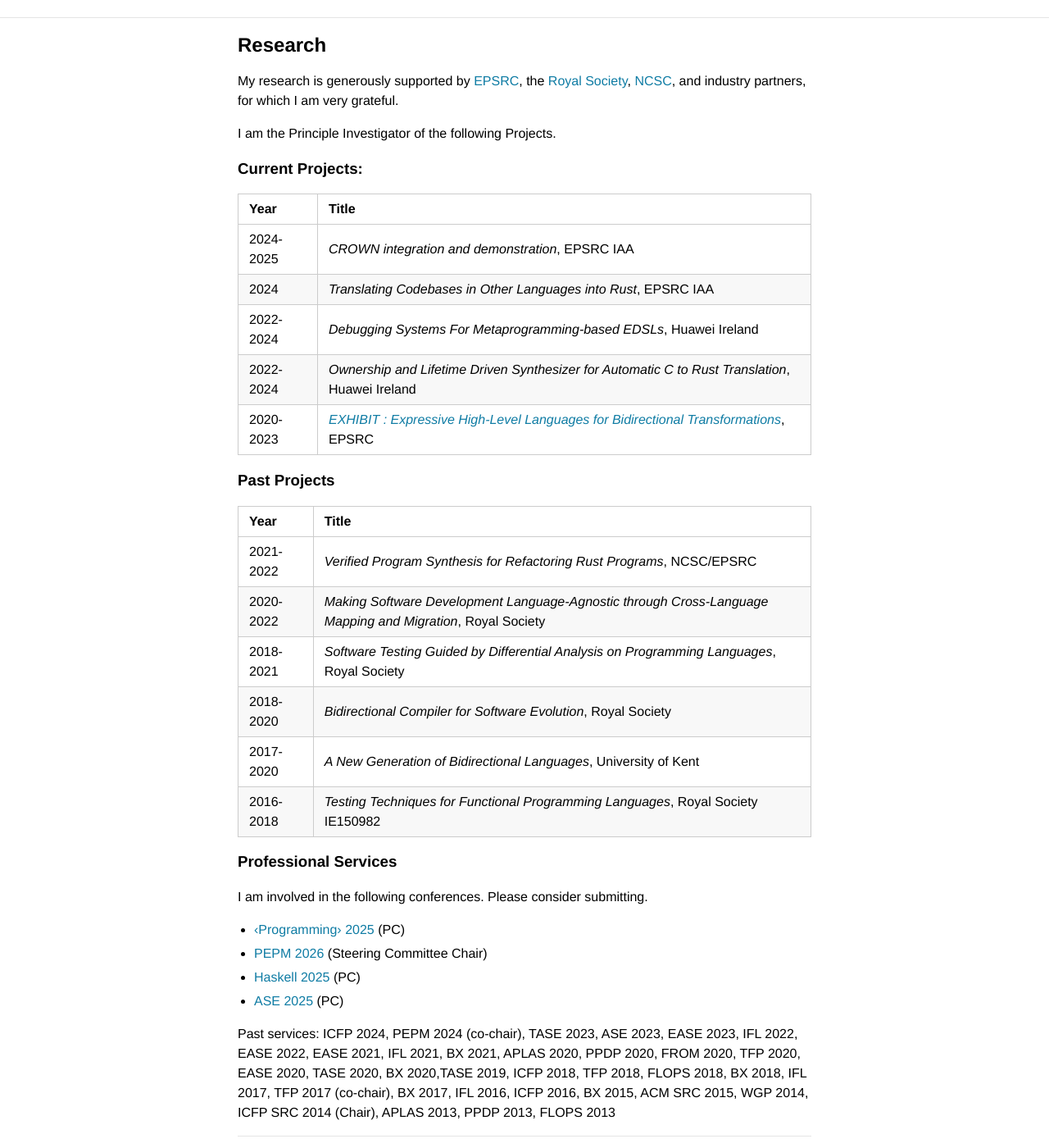
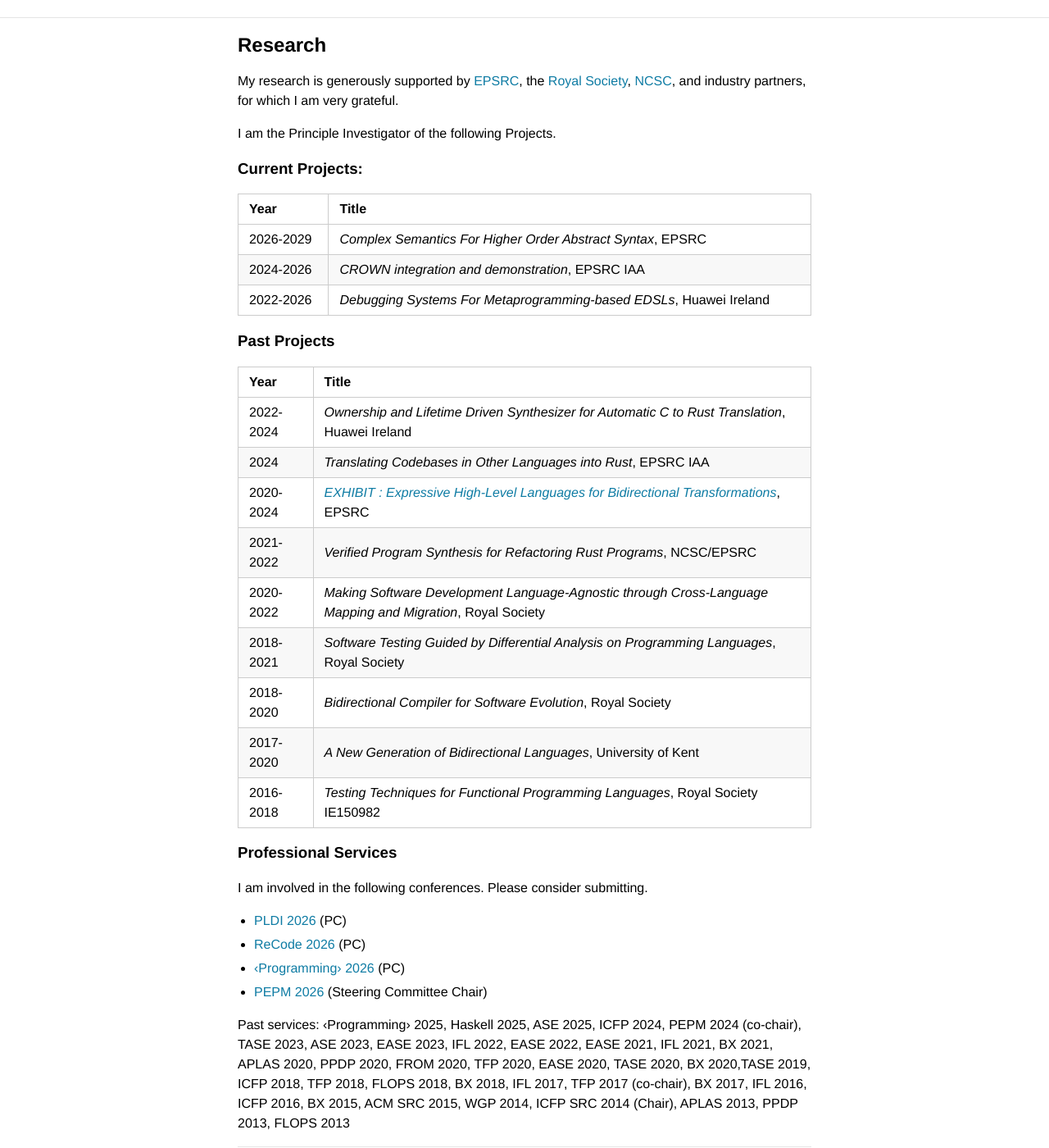
Before and after one commit to mengwangoxf/mengwangoxf.github.io, a Jekyll site: the page built from research.md, in a window 1280 px wide and 1400 px high, scrolled down 177 px. Shown: the whole window at 82% size. Built offline with Jekyll 4.4.1, drawn with Linux system fonts in a browser that asks for light colours.

Commit message:
Update research.md

```diff
--- a/research.md
+++ b/research.md
@@ -12,17 +12,18 @@ I am the Principle Investigator of the following Projects.
 
 Year | Title
 -----|-----------
-2024-2025| *CROWN integration and demonstration*, EPSRC IAA
-2024| *Translating Codebases in Other Languages into Rust*, EPSRC IAA
-2022-2024 | *Debugging Systems For Metaprogramming-based EDSLs*, Huawei Ireland
-2022-2024 | *Ownership and Lifetime Driven Synthesizer for Automatic C to Rust Translation*, Huawei Ireland
-2020-2023 | [*EXHIBIT : Expressive High-Level Languages for Bidirectional Transformations*](https://gow.epsrc.ukri.org/NGBOViewGrant.aspx?GrantRef=EP/T008911/1), EPSRC
+2026-2029| *Complex Semantics For Higher Order Abstract Syntax*, EPSRC
+2024-2026| *CROWN integration and demonstration*, EPSRC IAA
+2022-2026 | *Debugging Systems For Metaprogramming-based EDSLs*, Huawei Ireland
 
 
 ### Past Projects
 
 Year | Title
 ---|-----------
+2022-2024 | *Ownership and Lifetime Driven Synthesizer for Automatic C to Rust Translation*, Huawei Ireland
+2024| *Translating Codebases in Other Languages into Rust*, EPSRC IAA
+2020-2024 | [*EXHIBIT : Expressive High-Level Languages for Bidirectional Transformations*](https://gow.epsrc.ukri.org/NGBOViewGrant.aspx?GrantRef=EP/T008911/1), EPSRC
 2021-2022 | *Verified Program Synthesis for Refactoring Rust Programs*, NCSC/EPSRC
 2020-2022 | *Making Software Development Language-Agnostic through Cross-Language Mapping and Migration*, Royal Society
 2018-2021 | *Software Testing Guided by Differential Analysis on Programming Languages*, Royal Society
@@ -34,11 +35,11 @@ Year | Title
 
 I am involved in the following conferences. Please consider submitting.
 
-* [‹Programming› 2025](https://2025.programming-conference.org/) (PC)
+* [PLDI 2026](https://pldi26.sigplan.org/) (PC)
+* [ReCode 2026](https://conf.researchr.org/home/recode26) (PC)
+* [‹Programming› 2026](https://2026.programming-conference.org/) (PC)
 * [PEPM 2026](https://popl24.sigplan.org/home/pepm-2024) (Steering Committee Chair)
-* [Haskell 2025](https://conf.researchr.org/home/icfp-splash-2025/haskellsymp-2025) (PC)
-* [ASE 2025](https://conf.researchr.org/home/ase-2025) (PC)
 
-Past services: ICFP 2024, PEPM 2024 (co-chair), TASE 2023, ASE 2023, EASE 2023, IFL 2022, EASE 2022, EASE 2021, IFL 2021, BX 2021, APLAS 2020, PPDP 2020, FROM 2020, TFP 2020, EASE 2020, TASE 2020, BX 2020,TASE 2019, ICFP 2018, TFP 2018, FLOPS 2018, BX 2018, IFL 2017, TFP 2017 (co-chair), BX 2017, IFL 2016, ICFP 2016, BX 2015, ACM SRC 2015, WGP 2014, ICFP SRC 2014 (Chair), APLAS 2013, PPDP 2013, FLOPS 2013
+Past services: ‹Programming› 2025, Haskell 2025, ASE 2025, ICFP 2024, PEPM 2024 (co-chair), TASE 2023, ASE 2023, EASE 2023, IFL 2022, EASE 2022, EASE 2021, IFL 2021, BX 2021, APLAS 2020, PPDP 2020, FROM 2020, TFP 2020, EASE 2020, TASE 2020, BX 2020,TASE 2019, ICFP 2018, TFP 2018, FLOPS 2018, BX 2018, IFL 2017, TFP 2017 (co-chair), BX 2017, IFL 2016, ICFP 2016, BX 2015, ACM SRC 2015, WGP 2014, ICFP SRC 2014 (Chair), APLAS 2013, PPDP 2013, FLOPS 2013
 
 ---
```
